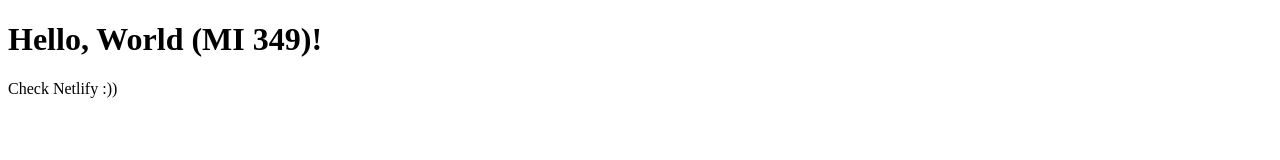
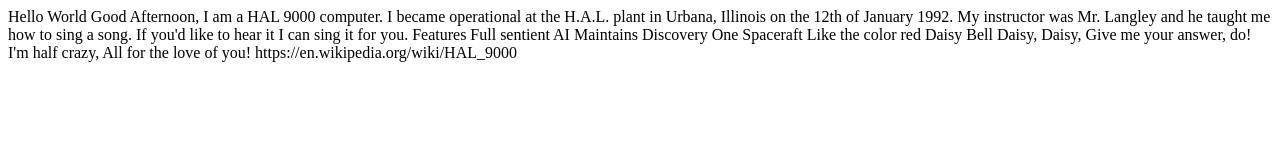
Before and after one commit to frycecil/hello_mi349, a plain HTML site: page index.html in a window 1280 px wide. Drawn offline with Linux system fonts and the light colour scheme.

Commit message:
added HAL blurb to test netlify

```diff
--- a/index.html
+++ b/index.html
@@ -7,9 +7,23 @@
     <title>Hello MI 349</title>
 </head>
 <body>
-    <h1>Hello, World (MI 349)!
+Hello World
 
-    </h1>
-    <p>Check Netlify :))</p>
+Good Afternoon, I am a HAL 9000 computer. I became operational at the H.A.L. plant in Urbana, Illinois on the 12th of January 1992. My instructor was Mr. Langley and he taught me how to sing a song. If you'd like to hear it I can sing it for you.
+
+Features
+Full sentient AI
+Maintains Discovery One Spaceraft
+Like the color red
+
+Daisy Bell
+
+Daisy, Daisy,
+Give me your answer, do!
+I'm half crazy,
+All for the love of you!
+
+https://en.wikipedia.org/wiki/HAL_9000
+
 </body>
 </html>
```
